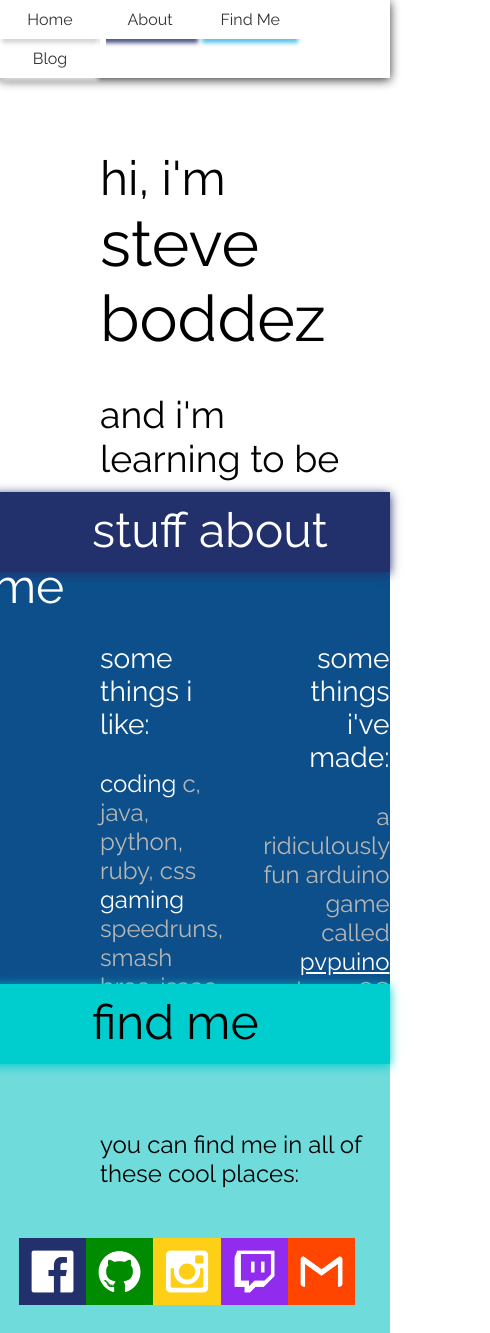
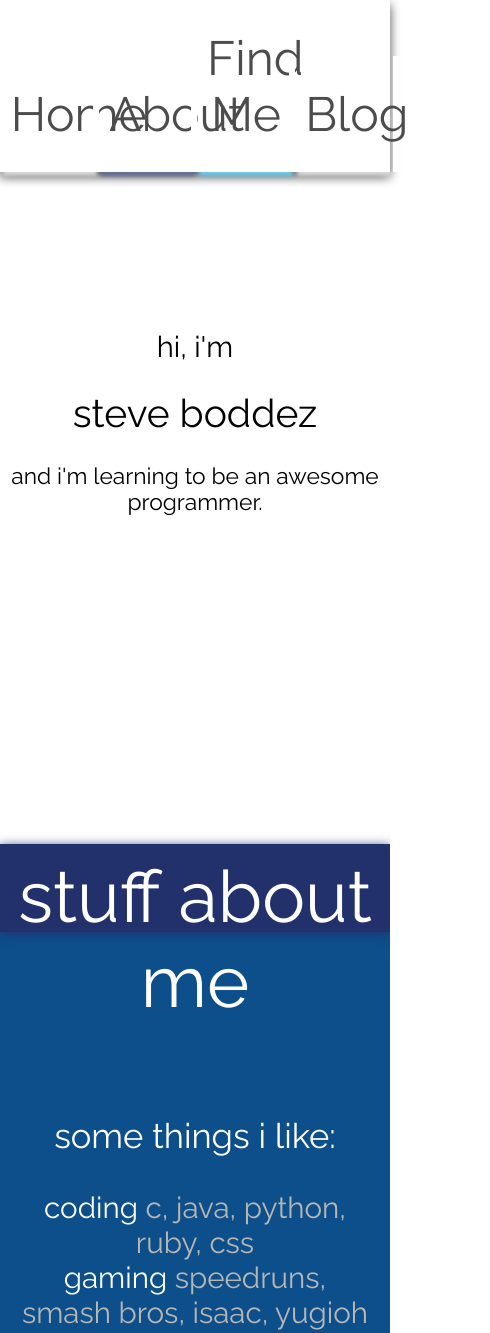
Before and after one commit to OpenSnack/snackthyme.github.io, a plain HTML site: page index.html in a window 390 px wide. Shown: the top 1333 px of the page, 490 px wide, since content can reach past the window. Drawn offline with nearby package versions, Linux system fonts and the light colour scheme.

Commit message:
this is more or less a mobile website

```diff
--- a/stylesheets/index.css
+++ b/stylesheets/index.css
@@ -2,6 +2,7 @@ h1, h2, h3 {
 	font-weight: 400;
 }
 
+@media only screen and (min-width: 1440px) {
 	.head {
 		position: relative;
 		width: 100%;
@@ -132,3 +133,126 @@ h1, h2, h3 {
 		display: inline;
 		padding-left: 100px;
 	}
+}
+
+@media only screen and (max-width: 1080px) {
+	body {
+		text-align: center;
+		margin: 0;
+	}
+
+	.head {
+		position: relative;
+		width: 100%;
+		height: 100vh;
+		margin-left: auto;
+		margin-right: auto;
+	}
+
+	.intro {
+		position: absolute;
+  		top: 50%;
+  		-webkit-transform: translateY(-50%);
+  		-ms-transform: translateY(-50%);
+  		transform: translateY(-50%);
+		font-size: 5vw;
+		margin-left: auto;
+		margin-right: auto;
+	}
+
+	.socialrow {
+		display: inline;
+		margin-left: 0;
+		margin-right: 0;
+		margin-top: 50px;
+		width: 90%;
+	}
+
+	.socialrow a {
+		float: left;
+		padding: 0;
+		margin: 0;
+		text-align: center;
+	}
+
+	.socialrow a img {
+		width: 100%;
+		max-width: 20vw;
+	}
+
+	.stuff {
+		position: relative;
+		background-color: #0D4F8B;
+		color: white;
+		width: 100%;
+	}
+
+	.stuff_title {
+		position: relative;
+		background-color: #22316C;
+		width: 100%;
+		height: 8vh;
+		padding-top: 10px;
+		padding-bottom: 10px;
+		font-size: 300%;
+		box-shadow: 0px 2px 10px #22316C;
+	}
+
+	.stuff_title h2 {
+		display: inline;
+	}
+
+	.stuff_content_left {
+		padding-top: 100px;
+		width: 100%;
+		font-size: 3.5vh;
+	}
+
+	.stuff_content_left ul {
+		list-style-type: none;
+		padding: 20px;
+	}
+
+	.stuff_content_right {
+		padding-bottom: 100px;
+		width: 100%;
+		font-size: 3.5vh;
+	}
+
+	.stuff_content_right ul {
+		list-style-type: none;
+		padding: 20px;
+	}
+
+	.stuff_content_right ul a {
+		color: white;
+	}
+
+	.findme {
+		position: relative;
+		background-color: #70dbdb;
+		width: 100%;
+	}
+
+	.findme h3 {
+		font-size: 3vh;
+		padding-top: 50px;
+		padding-bottom: 50px;
+		margin: 0;
+	}
+
+	.findme_title {
+		position: relative;
+		background-color: #00cdcd;
+		width: 100%;
+		height: 8vh;
+		padding-top: 10px;
+		padding-bottom: 10px;
+		font-size: 300%;
+		box-shadow: 0px 2px 10px #00cdcd;
+	}
+
+	.findme_title h2 {
+		display: inline;
+	}
+}
--- a/stylesheets/navbar.css
+++ b/stylesheets/navbar.css
@@ -1,12 +1,47 @@
+@media only screen and (min-width: 1440px) {
 	.navbar {
 		position: fixed;
 		background-color: white;
-	opacity: 0.8;
+		opacity: 0.7;
 		width: 100%;
 		top: 0px;
 		left: 0px;
 		box-shadow: 0px 2px 10px black;
 	}
+
+	.navbar a {
+		color: black;
+		text-decoration: none;
+		display: block;
+		text-align: center;
+		width: 80px;
+		padding: 10px;
+	}
+}
+
+@media only screen and (max-width: 1080px) {
+	.navbar {
+		position: fixed;
+		background-color: white;
+		opacity: 0.7;
+		width: 100%;
+		top: 0px;
+		left: 0px;
+		box-shadow: 0px 5px 10px black;
+	}
+
+	.navbar a {
+		color: black;
+		text-decoration: none;
+		display: block;
+		text-align: center;
+		font-size: 300%;
+		width: 20vw;
+		padding: 30px 10px 30px 10px;
+	}
+}
+
+
 
 .navbar ul {
 	list-style-type: none;
@@ -50,12 +85,3 @@
 
 .navbar li#blogbar:hover {
 }
-
-.navbar a {
-	color: black;
-	text-decoration: none;
-	display: block;
-	text-align: center;
-	width: 80px;
-	padding: 10px;
-}
```
Also changed, not shown: index.html (+2 -2 lines). Lines whose indentation alone changed are shown as unchanged.
